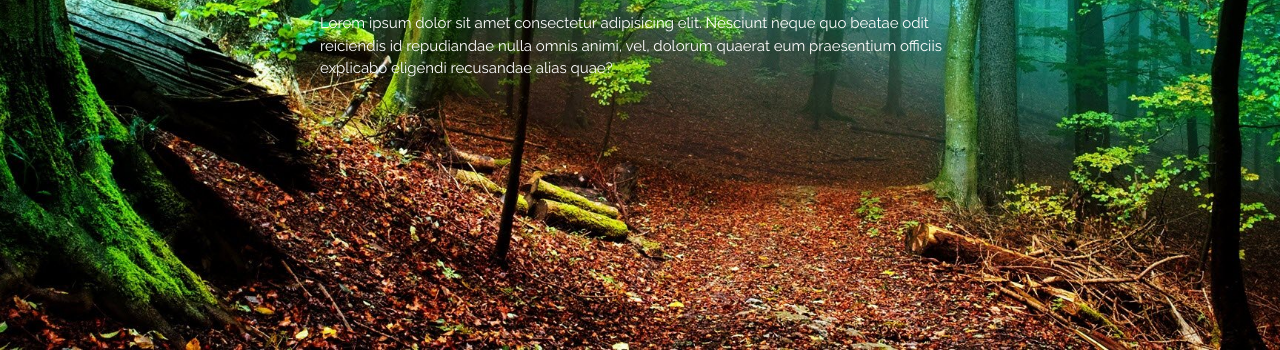
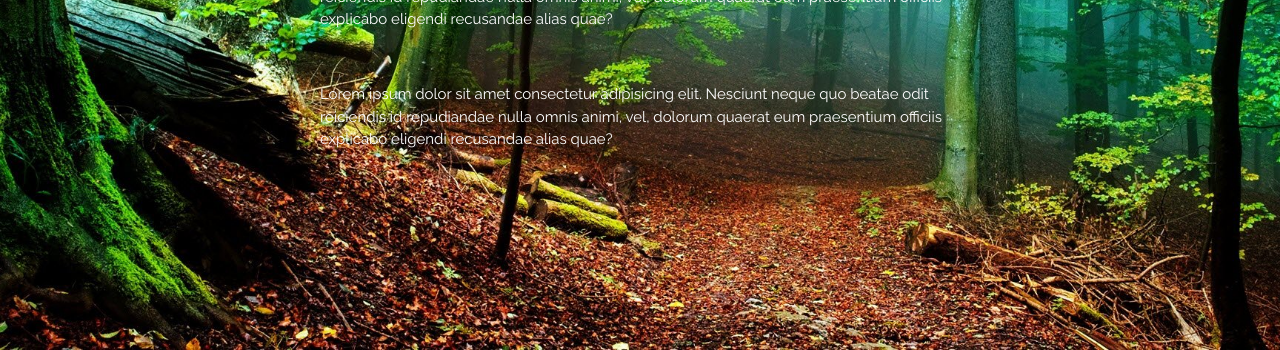
Before and after one commit to giedzz/dslab3, a website: page index.html in a window 1280 px wide. Shown: the part 450-800 px from the top of the page. Drawn offline with nearby package versions, Linux system fonts and the light colour scheme.

Commit message:
Pridėta viena pastraipa po pavadinimu

```diff
--- a/index.html
+++ b/index.html
@@ -25,6 +25,9 @@
             <p>Lorem ipsum dolor sit amet consectetur adipisicing elit. Nesciunt neque quo beatae odit reiciendis id repudiandae nulla omnis animi, vel, dolorum quaerat eum praesentium officiis explicabo eligendi recusandae alias quae?</p>
         </div>
         <br>
+        <div>
+            <p>Lorem ipsum dolor sit amet consectetur adipisicing elit. Nesciunt neque quo beatae odit reiciendis id repudiandae nulla omnis animi, vel, dolorum quaerat eum praesentium officiis explicabo eligendi recusandae alias quae?</p>
+        </div>
     </div>
 </div>
 
```
